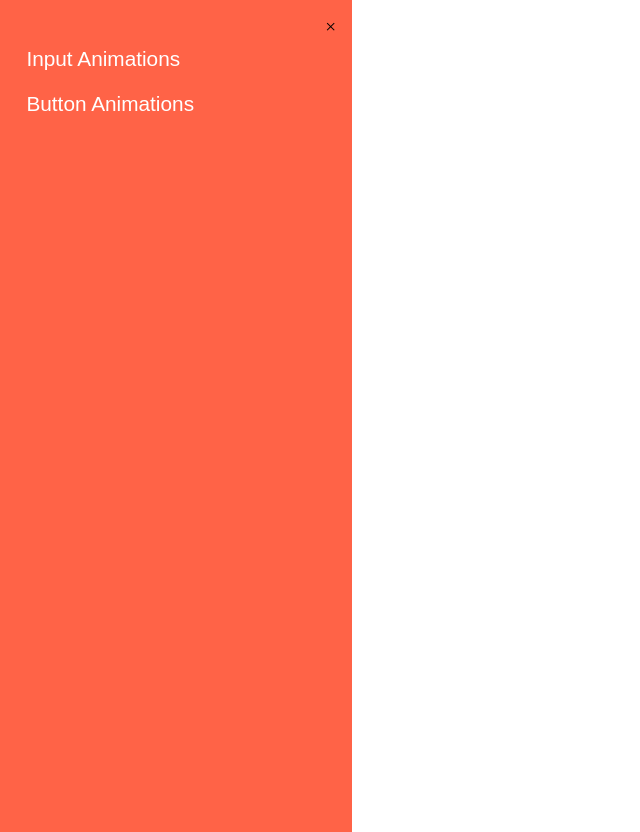
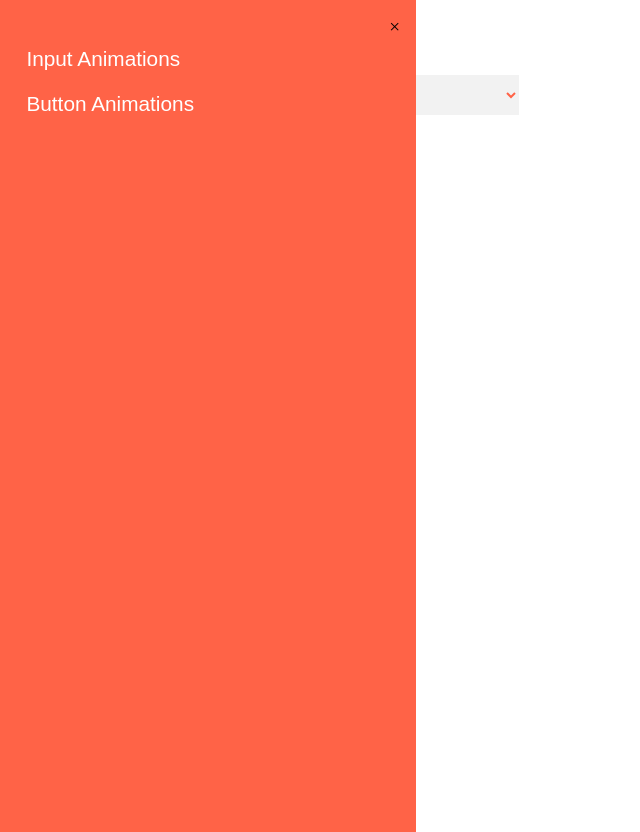
Before and after one commit to jyash97/animation, a plain HTML site: page index.html in a window 1280 px wide. Both pictures are taken after a click on the element "Open Sidebar". Shown: the whole page, without its empty margins (0-640 px from the left). Drawn offline with Linux system fonts and the light colour scheme.

Commit message:
Sidebar Animation options added

```diff
--- a/index.html
+++ b/index.html
@@ -9,7 +9,12 @@
     <div class="sidebar">
       Open Sidebar
     </div>
-    <div class="nav">
+    <h4>Choose Animations</h4>
+    <select>
+      <option value="ellipse">Ellipse</option>
+      <option value="circle" selected>Circle</option>
+    </select>
+    <div class="nav circle">
       <span class="close">&times;</span>
       <ul>
         <a href="input.html"><li>Input Animations</li></a>
@@ -29,5 +34,17 @@
       const navElem = document.getElementsByClassName('nav')[0];
       navElem.classList.remove('open');
     });
+
+    const selectElem = document.getElementsByTagName('select')[0];
+    selectElem.addEventListener('change',function(){
+      const navElem = document.getElementsByClassName('nav')[0];
+      if(this.value === 'circle'){
+        navElem.classList.remove('ellipse');
+        navElem.classList.add('circle');
+      }else{
+        navElem.classList.remove('circle');
+        navElem.classList.add('ellipse');
+      }
+    });
   </script>
 </html>
--- a/style.css
+++ b/style.css
@@ -22,18 +22,27 @@
   position: absolute;
   top: 0;
   pointer-events: none;
-  width: 25vw;
+  width: 30vw;
   height: 100vh;
   left: 0;
   padding: 1em;
-  -webkit-clip-path:circle(0px at 0% 0%);
-  transition: all .4s cubic-bezier(.22,.6,.81,.4);
+  -webkit-clip-path:ellipse(0% 0% at 40% 30%);
+  transition: all .3s cubic-bezier(.22,.6,.81,.4);
   background: tomato;
 }
 
-.open{
+.nav.circle{
+  -webkit-clip-path:circle(0% at 30% 30%);
+}
+
+.circle.open{
   pointer-events: all;
-  -webkit-clip-path:circle(65vw at 50% 50%);
+  -webkit-clip-path:circle(100% at 30% 30%);
+}
+
+.open.ellipse{
+  pointer-events: all;
+  -webkit-clip-path:ellipse(75% 40% at 50% 30%);
 }
 
 a{
@@ -50,8 +59,7 @@ a{
 
 .nav ul li{
   padding: .5em;
-  transition: all .3s cubic-bezier(.22,.6,.81,1.4);
-  transition-delay: .2s;
+  transition: all 1s cubic-bezier(.22,.6,.81,1.4);
   opacity: 0;
   transform: translateX(-50%);
 }
@@ -64,6 +72,7 @@ a{
 
 .open ul li:hover{
   background: rgba(0,0,0,0.15);
+  border-radius: 10px;
 }
 
 .open ul a:nth-child(1) li{
@@ -74,6 +83,30 @@ a{
   font-size: 1.2em;
   cursor: pointer;
   float: right;
+  transition: color ease .2s;
 }
 
-.close:hover
+.close:hover{
+  color: white;
+}
+
+select{
+  display: block;
+  width: 40%;
+  color: tomato;
+  height: 3em;
+  border: 0;
+  background: rgba(0, 0, 0, 0.05);
+  border-radius: 0;
+  margin: .5em;
+}
+
+select:focus{
+  outline: none;
+}
+
+h4{
+  font-family: cursive;
+  margin: .2em;
+  color: tomato;
+}
```
